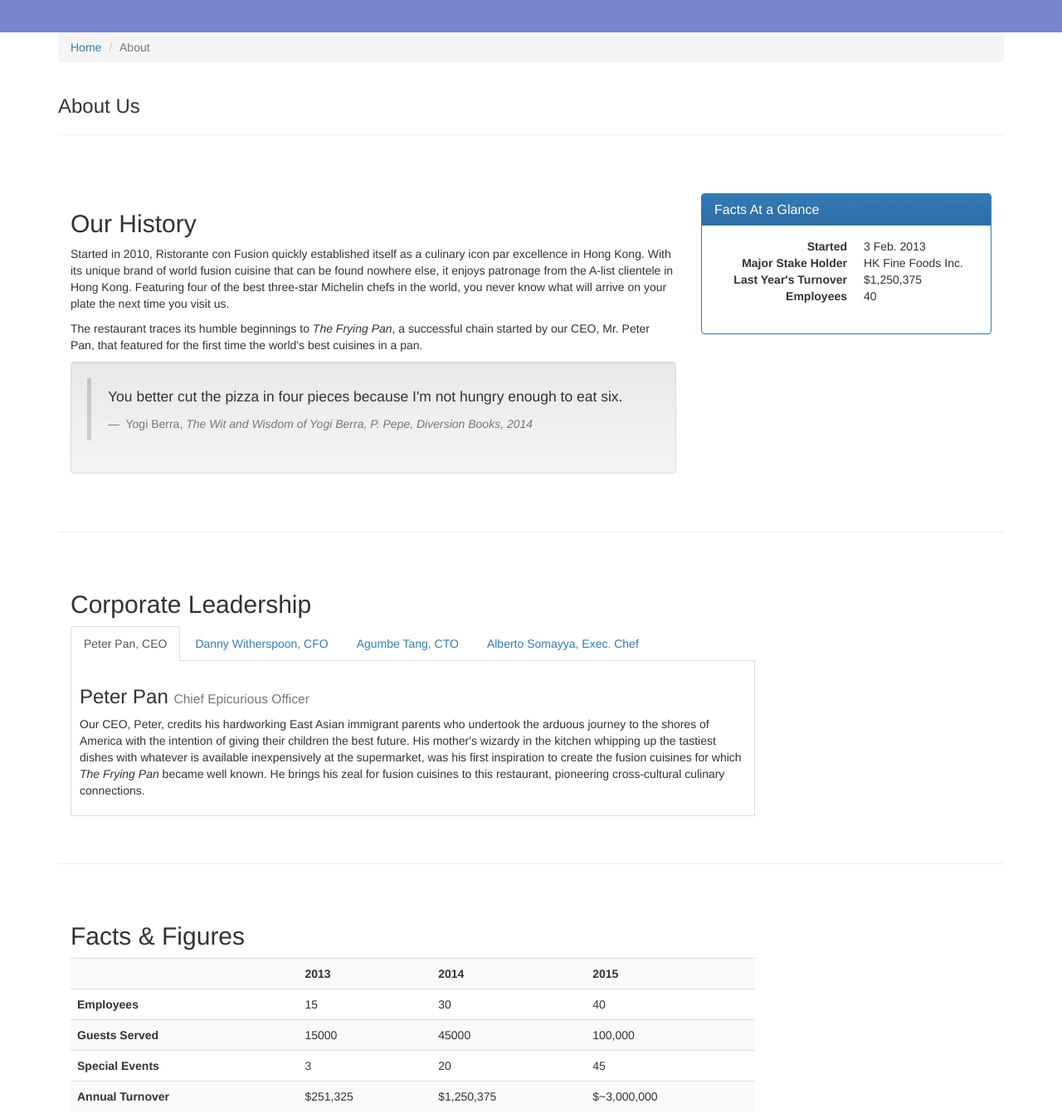
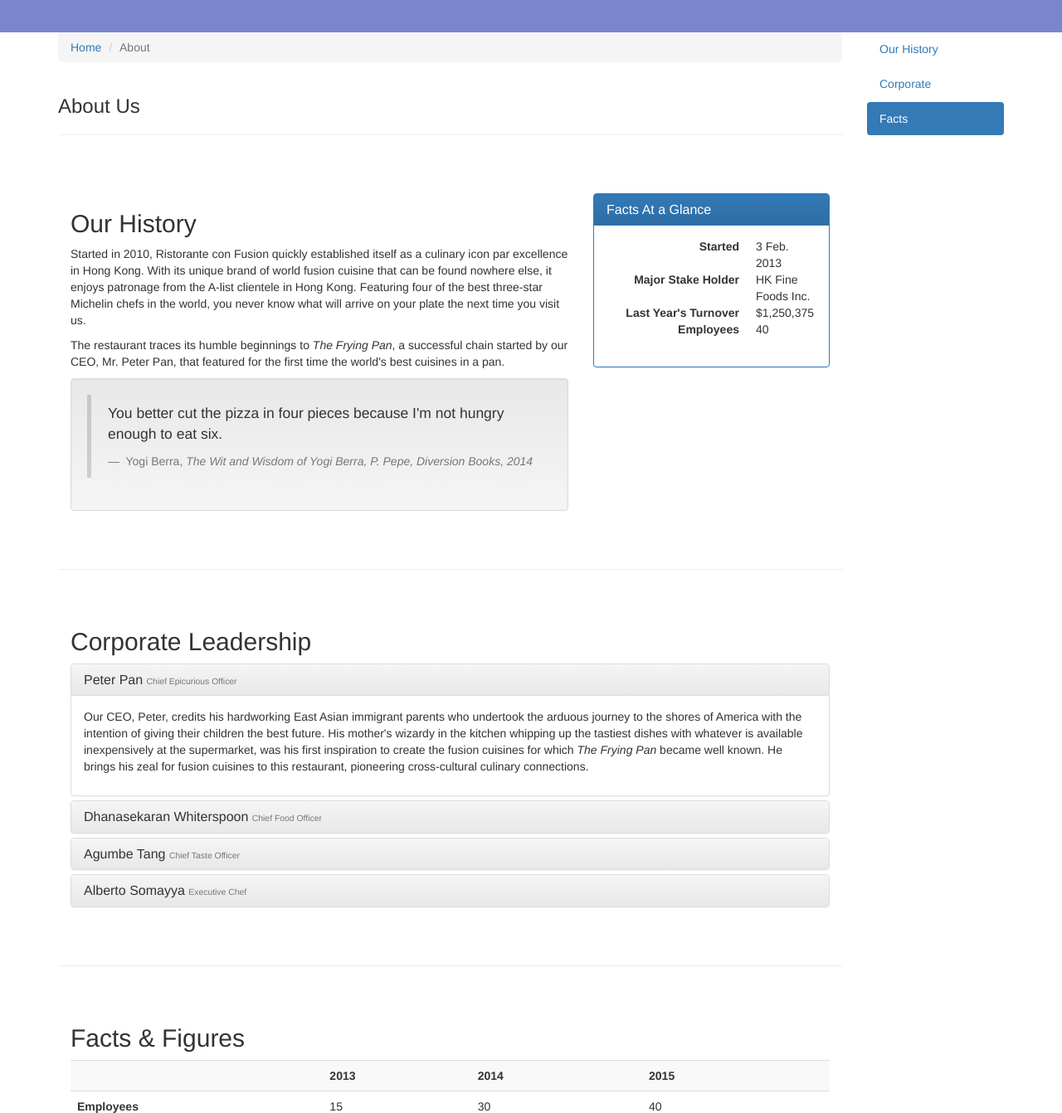
Before and after one commit to cafeamanda/Ristorante-ConFusion, a plain HTML site: page aboutus.html in a window 1280 px wide. Shown: the part 420-1762 px from the top of the page at 83% size. Drawn offline with nearby package versions, Linux system fonts and the light colour scheme.

Commit message:
About Us: Accordion & Scrollspy

```diff
--- a/aboutus.html
+++ b/aboutus.html
@@ -25,7 +25,7 @@
   <![endif]-->
 </head>
 
-<body>
+<body data-spy="scroll" data-target="#myScrollspy" data-offset="200">
 
   <!-- navigation bar -->
   <nav class="navbar navbar-inverse navbar-fixed-top" role="navigation">
@@ -86,6 +86,8 @@
   <!-- main container -->
   <div class="container">
     <div class="row">
+      <div class="col-xs-12 col-sm-10">
+        <div class="row">
           <div class="col-sm-12 col-xs-12">
             <ol class="breadcrumb">
               <li><a href="index.html">Home</a></li>
@@ -98,8 +100,8 @@
           </div>
         </div>
 
-    <div class="row row-content">
-      <div class="col-sm-8 col-xs-12">
+        <div class="row row-content" id="history">
+          <div class="col-xs-12 col-sm-6 col-lg-8">
             <h2>Our History</h2>
             <p>Started in 2010, Ristorante con Fusion quickly established itself as a culinary icon par excellence in Hong Kong. With its unique brand of world fusion cuisine that can be found nowhere else, it enjoys patronage from the A-list clientele in Hong Kong.  Featuring four of the best three-star Michelin chefs in the world, you never know what will arrive on your plate the next time you visit us.</p>
             <p>The restaurant traces its humble beginnings to <em>The Frying Pan</em>, a successful chain started by our CEO, Mr. Peter Pan, that featured for the first time the world's best cuisines in a pan.</p>
@@ -114,9 +116,8 @@
               </blockquote>
             </div><!-- end of well -->
           </div>
-
           <!-- panel -->
-      <div class="col-sm-4 col-xs-12">
+          <div class="col-xs-12 col-sm-6 col-lg-4">
             <div class="panel panel-primary">
               <div class="panel-heading">
                 <h3 class="panel-title">Facts At a Glance</h3>
@@ -137,42 +138,78 @@
           </div><!-- end of panel -->
         </div>
 
-    <div class="row row-content">
-      <div class="col-sm-9 col-xs-12">
+        <div class="row row-content" id="corporate">
+          <div class="col-xs-12">
             <h2>Corporate Leadership</h2>
-        <ul class="nav nav-tabs" role="tablist">
-          <li role="presentation" class="active"><a href="#peter" aria-controls="home" role="tab" data-toggle="tab">Peter Pan, CEO</a></li>
-          <li role="presentation"><a href="#danny" aria-controls="profile" role="tab" data-toggle="tab">Danny Witherspoon, CFO</a></li>
-          <li role="presentation"><a href="#agumbe" aria-controls="messages" role="tab" data-toggle="tab">Agumbe Tang, CTO</a></li>
-          <li role="presentation"><a href="#alberto" aria-controls="settings" role="tab" data-toggle="tab">Alberto Somayya, Exec. Chef</a></li>
-        </ul>
-        <div class="tab-content">
-          <div role="tabpanel" class="tab-pane fade in active" id="peter">
-            <h3>Peter Pan <small>Chief Epicurious Officer</small></h3>
+            <!-- Accordion -->
+            <div class="panel-group" id="accordion" role="tablist" aria-multiselectable="true">
+              <div class="panel panel-default">
+                <div class="panel-heading" role="tab" id="headingPeter">
+                  <h3 class="panel-title">
+                    <a role="button" data-toggle="collapse" data-parent="#accordion" href="#peter" aria-expanded="true" aria-controls="peter">
+                      Peter Pan
+                      <small>Chief Epicurious Officer</small>
+                    </a>
+                  </h3>
+                </div>
+                <div role="tabpanel" class="panel-collapse collapse in" id="peter" aria-labelledby="headingPeter">
+                  <div class="panel-body">
                     <p>Our CEO, Peter, credits his hardworking East Asian immigrant parents who undertook the arduous journey to the shores of America with the intention of giving their children the best future. His mother's wizardy in the kitchen whipping up the tastiest dishes with whatever is available inexpensively at the supermarket, was his first inspiration to create the fusion cuisines for which <em>The Frying Pan</em> became well known. He brings his zeal for fusion cuisines to this restaurant, pioneering cross-cultural culinary connections.</p>
                   </div>
-          <div role="tabpanel" class="tab-pane fade" id="danny">
-            <h3>Dhanasekaran Whitherspoon <small>Chief Food Officer</small></h3>
+                </div>
+              </div>
+              <div class="panel panel-default">
+                <div class="panel-heading" role="tab" id="headingDanny">
+                  <h3 class="panel-title">
+                    <a role="button" data-toggle="collapse" data-parent="#accordion" href="#danny" aria-expanded="true" aria-controls="danny">
+                      Dhanasekaran Whiterspoon
+                      <small>Chief Food Officer</small>
+                    </a>
+                  </h3>
+                </div>
+                <div role="tabpanel" class="panel-collapse collapse" id="danny" aria-labelledby="headingDanny">
+                  <div class="panel-body">
                     <p>Our CFO, Danny, as he is affectionately referred to by his colleagues, comes from a long established family tradition in farming and produce. His experiences growing up on a farm in the Australian outback gave him great appreciation for varieties of food sources. As he puts it in his own words, <em>Everything that runs, wins, and everything that stays, pays!</em></p>
                   </div>
-          <div role="tabpanel" class="tab-pane fade" id="agumbe">
-            <h3>Agumbe Tang <small>Chief Taste Officer</small></h3>
+                </div>
+              </div>
+              <div class="panel panel-default">
+                <div class="panel-heading" role="tab" id="headingAgumbe">
+                  <h3 class="panel-title">
+                    <a role="button" data-toggle="collapse" data-parent="#accordion" href="#agumbe" aria-expanded="true" aria-controls="agumbe">
+                      Agumbe Tang
+                      <small>Chief Taste Officer</small>
+                    </a>
+                  </h3>
+                </div>
+                <div role="tabpanel" class="panel-collapse collapse" id="agumbe" aria-labelledby="headingAgumbe">
+                  <div class="panel-body">
                     <p>Blessed with the most discerning gustatory sense, Agumbe, our CFO, personally ensures that every dish that we serve meets his exacting tastes. Our chefs dread the tongue lashing that ensues if their dish does not meet his exacting standards. He lives by his motto, <em>You click only if you survive my lick.</em></p>
                   </div>
-          <div role="tabpanel" class="tab-pane fade" id="alberto">
-            <h3>Alberto Somayya <small>Executive Chef</small></h3>
+                </div>
+              </div>
+              <div class="panel panel-default">
+                <div class="panel-heading" role="tab" id="headingAlberto">
+                  <h3 class="panel-title">
+                    <a role="button" data-toggle="collapse" data-parent="#accordion" href="#alberto" aria-expanded="true" aria-controls="alberto">
+                      Alberto Somayya
+                      <small>Executive Chef</small>
+                    </a>
+                  </h3>
+                </div>
+                <div role="tabpanel" class="panel-collapse collapse" id="alberto" aria-labelledby="headingAlberto">
+                  <div class="panel-body">
                     <p>Award winning three-star Michelin chef with wide International experience having worked closely with whos-who in the culinary world, he specializes in creating mouthwatering Indo-Italian fusion experiences. He says, <em>Put together the cuisines from the two craziest cultures, and you get a winning hit! Amma Mia!</em></p>
                   </div>
                 </div>
               </div>
-      <div>
-        <p style="padding:20px;"></p>
+            </div><!-- end of Accordion -->
           </div>
         </div>
 
         <!-- table -->
-    <div class="row row-content">
-      <div class="col-xs-12 col-sm-9">
+        <div class="row row-content" id="facts">
+          <div class="col-xs-12">
             <h2>Facts &amp; Figures</h2>
             <div class="table-responsive">
               <table class="table table-striped">
@@ -209,10 +246,17 @@
               </table>
             </div>
           </div>
-      <div class="col-xs-12 col-sm-3">
-        <p style="padding:20px;"></p>
+        </div><!-- end of table-->
       </div>
-    </div><!-- end of table-->
+      <!-- myScrollspy -->
+        <nav class="hidden-xs col-sm-2" id="myScrollspy">
+          <ul class="nav nav-pills nav-stacked" data-spy="affix" data-offset-top="400">
+            <li><a href="#history">Our History</a></li>
+            <li><a href="#corporate">Corporate</a></li>
+            <li><a href="#facts">Facts</a></li>
+          </ul>
+        </nav>
+    </div>
   </div><!-- end of main container -->
 
   <footer class="row-footer">
--- a/css/mystyles.css
+++ b/css/mystyles.css
@@ -69,3 +69,7 @@ body{
   border-bottom: 1px solid #ddd;
   padding: 10px;
 }
+
+.affix {
+  top:100px;
+}
```
Lines whose indentation alone changed are shown as unchanged.
